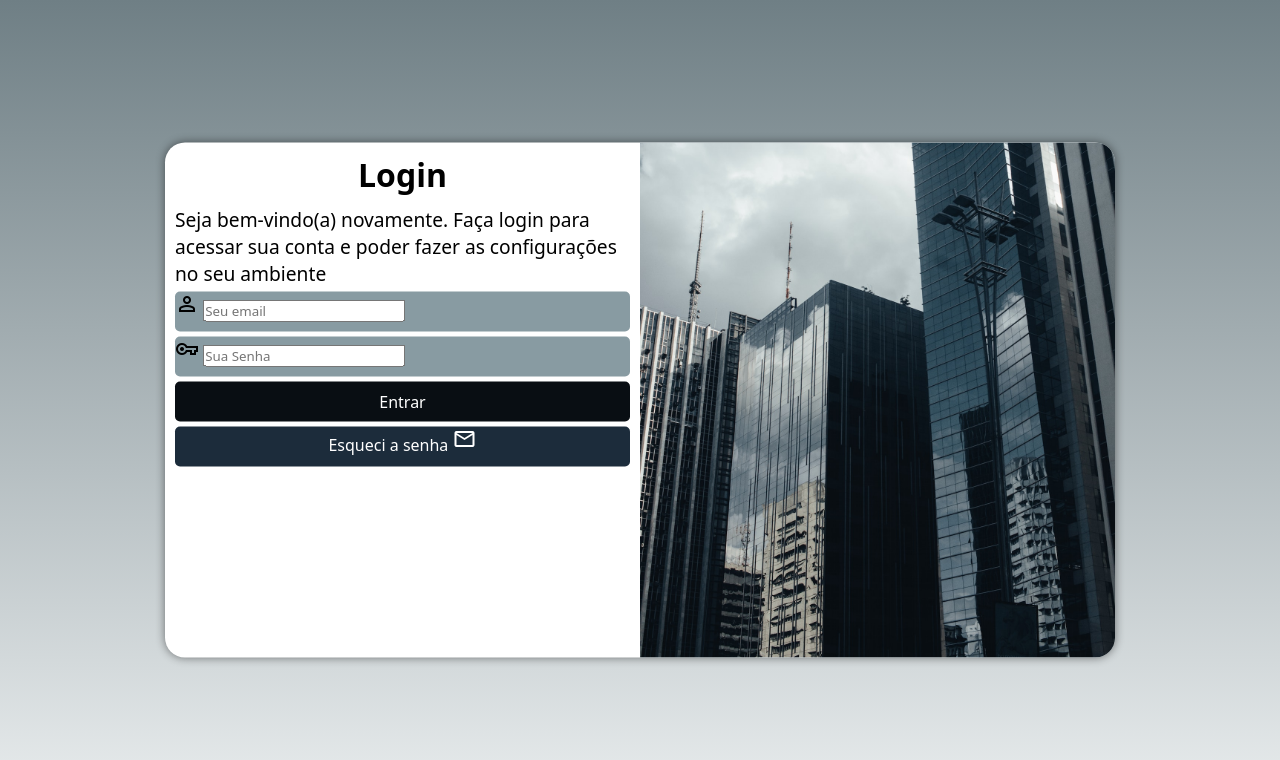
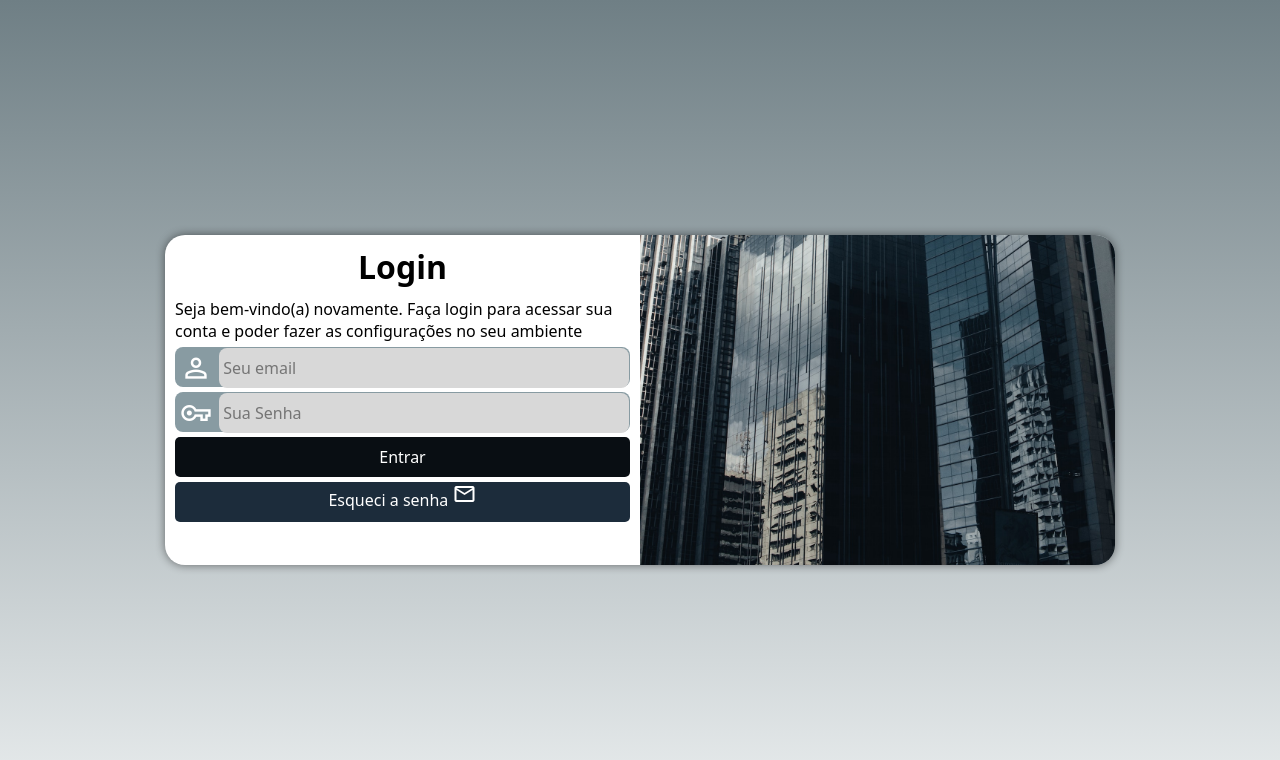
Before and after one commit to joaolucas14/projeto-login, a plain HTML site: page index.html in a window 1280 px wide. Drawn offline with nearby package versions, Linux system fonts and the light colour scheme.

Commit message:
versão final

```diff
--- a/estilos/media-query.css
+++ b/estilos/media-query.css
@@ -1,12 +1,12 @@
 @charset "UTF-8";
 
-@media screen and (min-width: 768px) and (max-width: 992px){
+@media screen and (min-width: 768px) and (max-width: 992px){ /*CONFIGURAÇÃO TABLET*/
     body{
         background-image: linear-gradient(to top,  #E8ECED,#6f7f85);
     }
     section#login{
         width: 80vw;
-
+        height: 290px;
     }
     section#login > div#imagem{
         float: left;
@@ -19,12 +19,13 @@
     }
 }
 
-@media screen and (min-width: 992px) {
+@media screen and (min-width: 992px) {/*CONFIGURAÇÃO DESKTOP*/
     body{
         background-image: linear-gradient(to top,  #E8ECED,#6f7f85);
     }
     section#login{
-        width: 950px
+        width: 950px;
+        height: 330px;
     }
     section#login > div#imagem{
         float: right;
@@ -39,6 +40,10 @@
       font-size: 2em;
     }
     div#formulario> p{
-        font-size: 1.2em;
+        font-size: 1em;
+    }
+    div#forumulario > p{
+        font-size: 1em;
+        margin: 20px 0px;
     }
 }
--- a/estilos/style.css
+++ b/estilos/style.css
@@ -32,7 +32,7 @@ section#login{
     top: 50%;
     left: 50%;
 
-    transform: translate(-50%, -50%);
+
     background-color: white;
     width: 250px;
     height: 515px;
@@ -42,6 +42,7 @@ section#login{
 
     transition: width 0.3s, height 0.3s;
     transition-timing-function: ease;
+    transform: translate(-50%, -50%);
 }
 
 section#login >div#imagem{
@@ -64,6 +65,11 @@ div#formulario>h1{
 div#formulario> p{
     font-size: 0.8em;
 }
+
+div.campo >input:focus-within{
+    background-color: white;
+}
+
 form > input[type=submit]{
     display: block;
     font-size: 1em;
@@ -77,14 +83,33 @@ form > input[type=submit]{
 
 }
 div.campo>label{
-    display: none
+    display: none;
+}
+
+div.campo > span{
+    color: white;
+    font-size: 2em;
+    width: 40px;
+    padding:5px;
+}
+
+div.campo > input{
+    background-color: rgb(216, 216, 216);
+    font-size: 1em;
+    width: calc(100% - 45px);
+    height: 100%;
+    border: none;
+    border-radius: 8px;
+    padding: 4px;
+
+    transform: translateY(-10px);
 }
 form>div.campo{
     background-color: #889BA2;
     width: 100%;
     height: 40px;
     display: block;
-    border-radius: 5px;
+    border-radius: 8px;
     margin: 5px 0px;
 }
 
@@ -107,5 +132,4 @@ form> a.botao{
 }
 form> a.botao:hover{
     background-color: #657277;
-
 }
```
